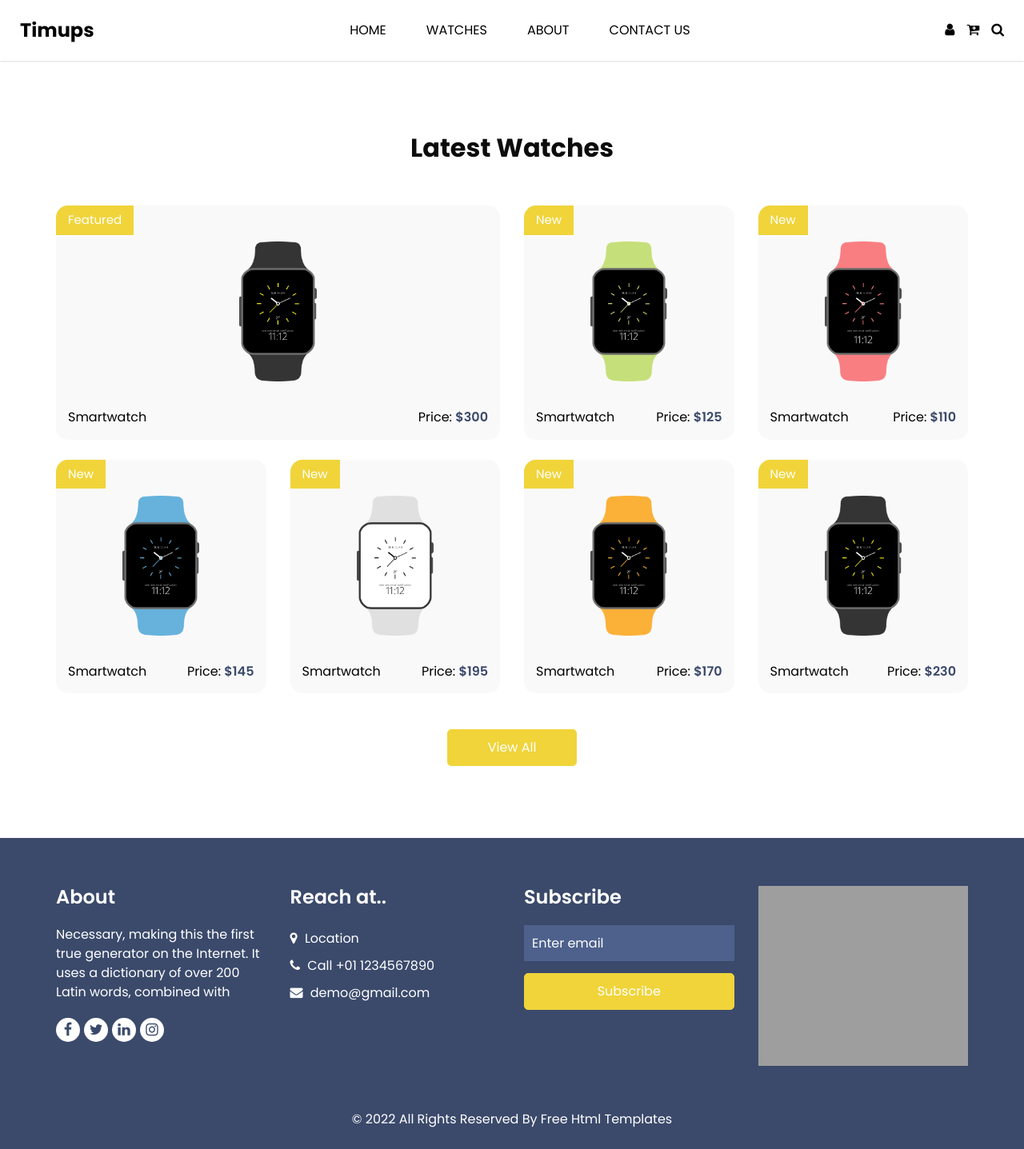
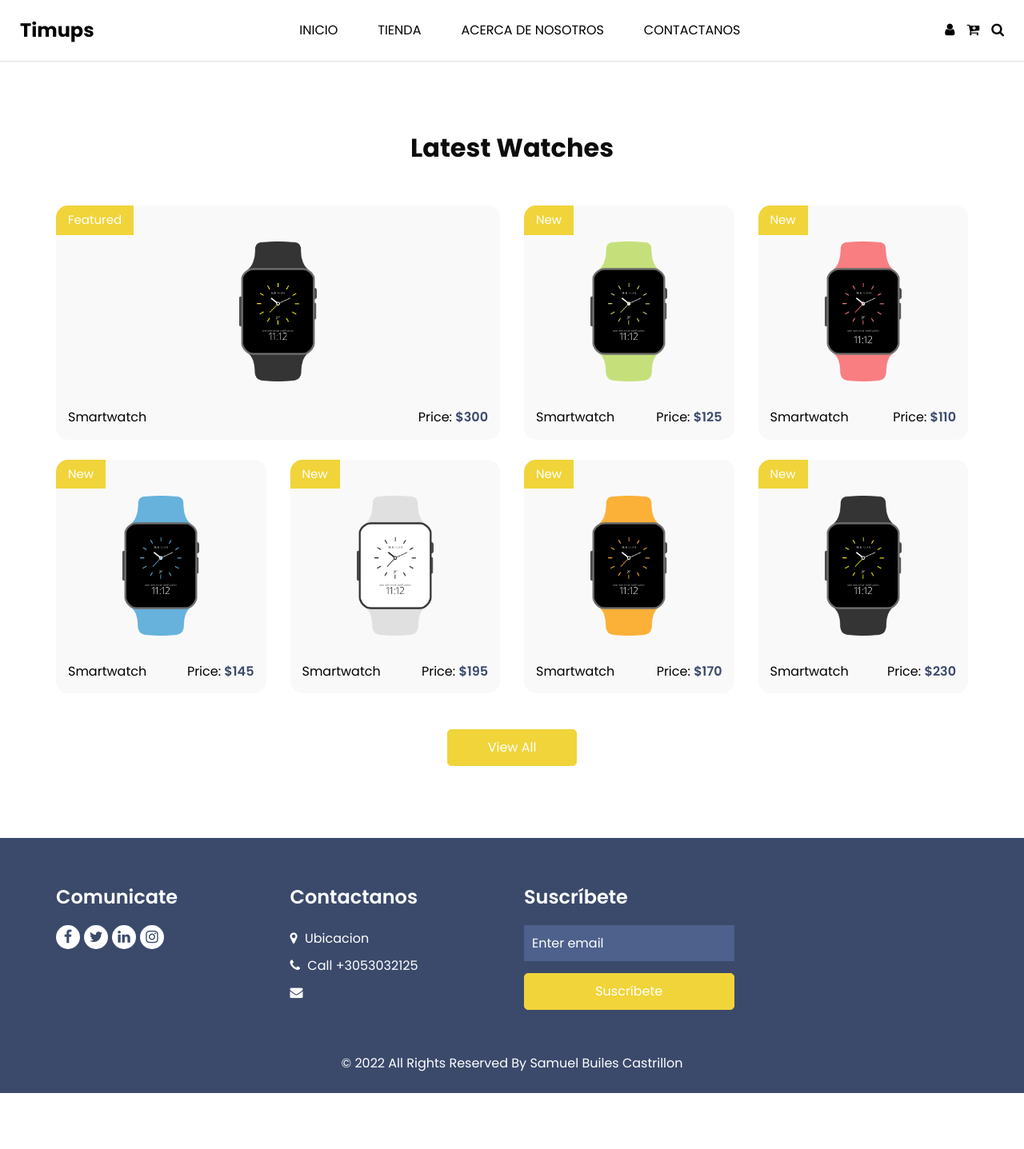
Before and after one commit to andresY19/Productos, a PHP site: page /watches.html in a window 1280 px wide. Shown: the whole page at 80% size. After the commit the page ends 1367 px from the top, so only its background shows below. Run offline with PHP 8.4, Linux system fonts and the light colour scheme; a map, chart or similar area stays blank; some libraries are stand-ins or nearby versions; grey boxes are pictures that could not be loaded.

Commit message:
Actualizacion php, y watches

```diff
--- a/watches.html
+++ b/watches.html
@@ -13,7 +13,7 @@
   <meta name="author" content="" />
   <link rel="shortcut icon" href="images/favicon.png" type="image/x-icon">
 
-  <title>Timups</title>
+  <title>Car Lujos Samuel</title>
 
 
   <!-- bootstrap core css -->
@@ -52,16 +52,16 @@
           <div class="collapse navbar-collapse" id="navbarSupportedContent">
             <ul class="navbar-nav">
               <li class="nav-item">
-                <a class="nav-link" href="index.html">Home </a>
+                <a class="nav-link" href="index.html">Inicio </a>
               </li>
               <li class="nav-item active">
-                <a class="nav-link" href="watches.html"> Watches <span class="sr-only">(current)</span></a>
+                <a class="nav-link" href="watches.html"> Tienda <span class="sr-only">(current)</span></a>
               </li>
               <li class="nav-item">
-                <a class="nav-link" href="about.html"> About </a>
+                <a class="nav-link" href="about.html"> Acerca de Nosotros </a>
               </li>
               <li class="nav-item">
-                <a class="nav-link" href="contact.html">Contact Us</a>
+                <a class="nav-link" href="contact.html">Contactanos</a>
               </li>
             </ul>
             <div class="user_option-box">
@@ -285,11 +285,8 @@
         <div class="col-md-6 col-lg-3 footer-col">
           <div class="footer_detail">
             <h4>
-              About
+              Comunicate
             </h4>
-            <p>
-              Necessary, making this the first true generator on the Internet. It uses a dictionary of over 200 Latin words, combined with
-            </p>
             <div class="footer_social">
               <a href="">
                 <i class="fa fa-facebook" aria-hidden="true"></i>
@@ -309,25 +306,25 @@
         <div class="col-md-6 col-lg-3 footer-col">
           <div class="footer_contact">
             <h4>
-              Reach at..
+              Contactanos
             </h4>
             <div class="contact_link_box">
-              <a href="">
+              <a href="https://goo.gl/maps/dq7eU652qj2VhFdc7" target="_blank">
                 <i class="fa fa-map-marker" aria-hidden="true"></i>
                 <span>
-                  Location
+                  Ubicacion
                 </span>
               </a>
               <a href="">
                 <i class="fa fa-phone" aria-hidden="true"></i>
                 <span>
-                  Call +01 1234567890
+                  Call +3053032125
                 </span>
               </a>
               <a href="">
                 <i class="fa fa-envelope" aria-hidden="true"></i>
                 <span>
-                  demo@gmail.com
+
                 </span>
               </a>
             </div>
@@ -336,28 +333,21 @@
         <div class="col-md-6 col-lg-3 footer-col">
           <div class="footer_contact">
             <h4>
-              Subscribe
+            Suscríbete
             </h4>
             <form action="#">
               <input type="text" placeholder="Enter email" />
               <button type="submit">
-                Subscribe
+              Suscríbete
               </button>
             </form>
-          </div>
-        </div>
-        <div class="col-md-6 col-lg-3 footer-col">
-          <div class="map_container">
-            <div class="map">
-              <div id="googleMap"></div>
-            </div>
           </div>
         </div>
       </div>
       <div class="footer-info">
         <p>
           &copy; <span id="displayYear"></span> All Rights Reserved By
-          <a href="https://html.design/">Free Html Templates</a>
+          <a href="https://html.design/">Samuel Builes Castrillon</a>
         </p>
       </div>
     </div>
```
Also changed, not shown: index.php (+2 -5 lines).
